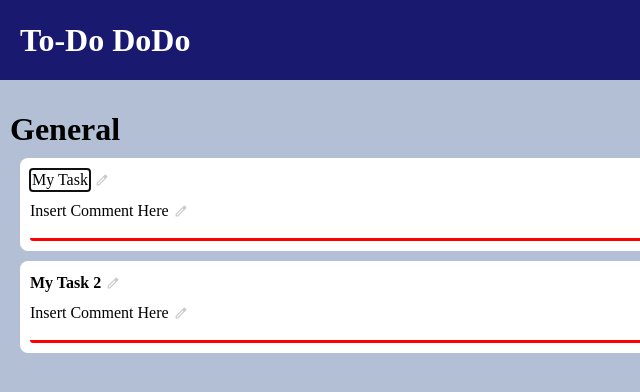
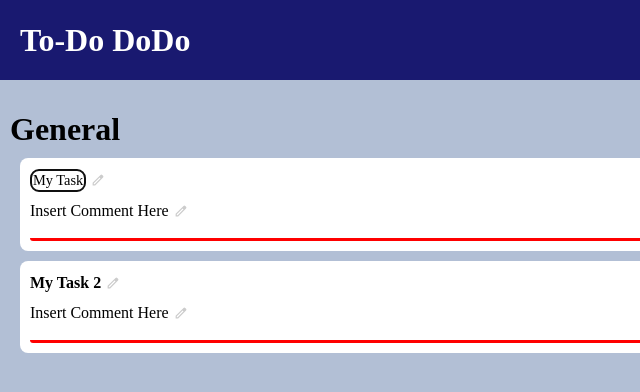
Before and after one commit to DR7262/todo, a website built with webpack: page dist/index.html in a window 1280 px wide. Both pictures are taken after a click on the picture 101 px from the left and 180 px from the top of the page. Shown: the full height of the page, 0-640 px from the left. Built offline with nearby package versions, Linux system fonts and the light colour scheme.

Commit message:
Added edit functionality to edit comment button

```diff
--- a/src/domController.js
+++ b/src/domController.js
@@ -1,3 +1,4 @@
+import { CompassCalibration } from '@mui/icons-material';
 import edit from './edit.svg';
 
 function renderProject(project, targetElement) {
@@ -52,14 +53,18 @@ function renderTask(project, task, targetElement) {
     taskContainer.appendChild(deleteTaskButton);
 
     //add comments section to task element
-    let commentSection = document.createElement('div');
-    commentSection.classList.add('comment-section');
-    commentSection.textContent = 'Insert Comment Here';
+    let commentSectionContainer = document.createElement('div');
+    commentSectionContainer.classList.add('comment-section');
+    let commentSectionContent = document.createElement('div');
+    commentSectionContent.classList.add('comment-section-content');
+    commentSectionContent.textContent = 'Insert Comment Here';
+    commentSectionContainer.appendChild(commentSectionContent);
     let editCommentSection = new Image();
     editCommentSection.classList.add('edit');
     editCommentSection.src = edit;
-    commentSection.appendChild(editCommentSection);
-    taskContainer.appendChild(commentSection);
+    bindEditBtnToField(editCommentSection, commentSectionContent);
+    commentSectionContainer.appendChild(editCommentSection);
+    taskContainer.appendChild(commentSectionContainer);
 
     //add date picker to task element
     let datePicker = document.createElement('input');
--- a/src/style.css
+++ b/src/style.css
@@ -65,15 +65,21 @@ body {
     width: calc(100% - 30px);
     display: flex;
     align-items: center;
+    box-sizing: border-box;
 }
 
 .task-title {
     font-weight: 800;
+    box-sizing: border-box;
 }
 
-.task-title[contenteditable='true'] {
+.task-title[contenteditable='true'],
+.comment-section[contenteditable='true'] {
     font-weight: lighter;
+    font-size: .9rem;
     padding: 2px;
+    border: 1px dashed grey;
+    border-radius: 8px;
 }
 
 
```
Also changed, not shown: dist/main.js.
